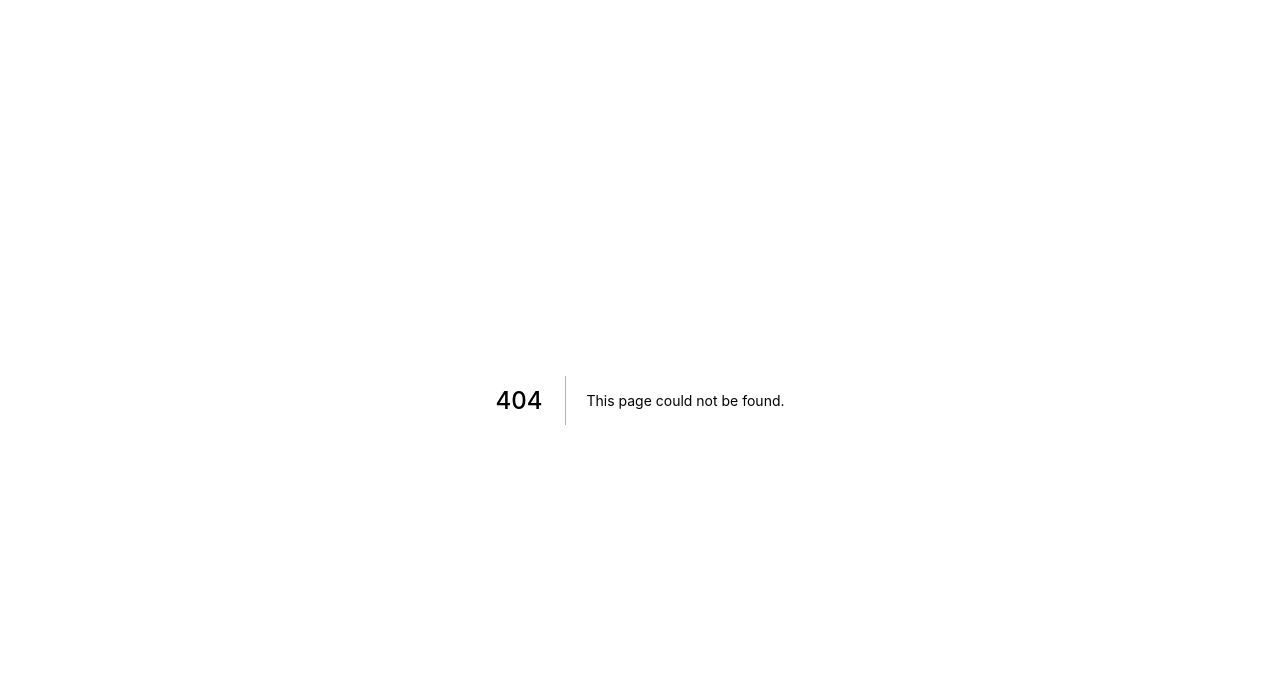
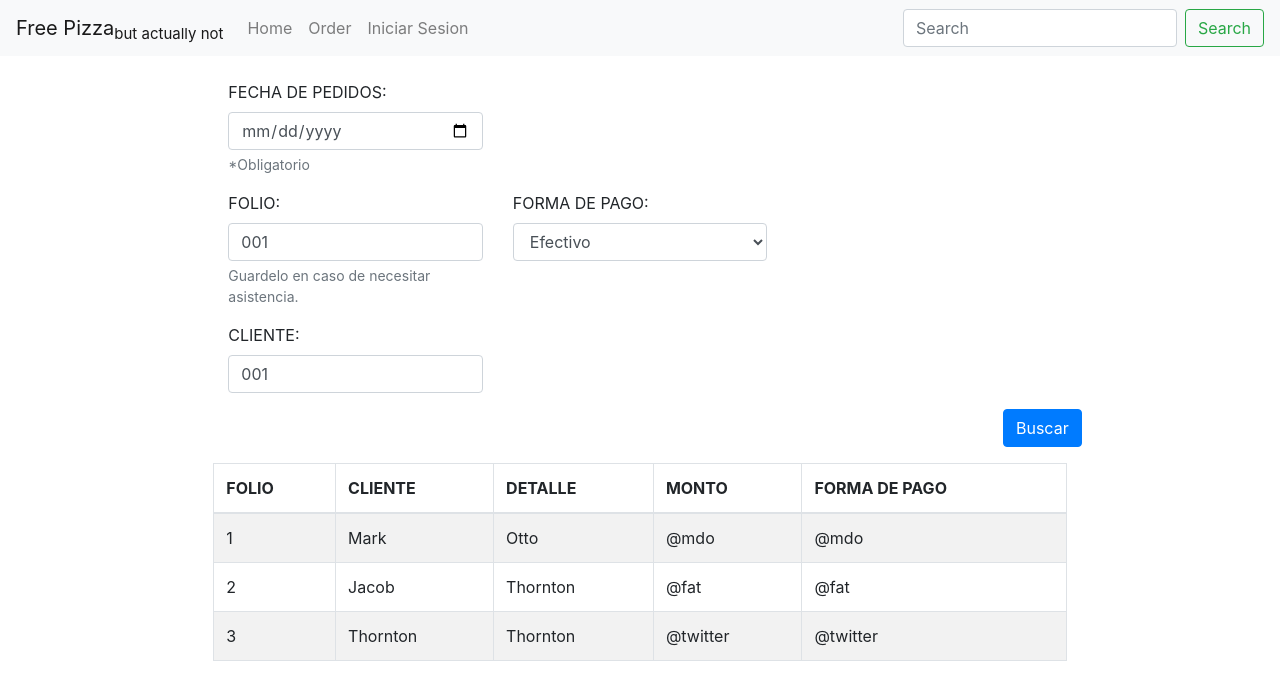
Before and after one commit to JonathanGzzBen/free-pizza-but-actually-not, a Next.js app in the folder src/: page /pedidos-dia in a window 1280 px wide. Before the commit this address had no page. Shown: the top 700 px of the page. Built offline with nearby package versions, Linux system fonts and the light colour scheme.

Commit message:
Add pedidos-dia page

```diff
--- /dev/null
+++ b/src/pages/pedidos-dia.jsx
@@ -0,0 +1,95 @@
+import { Col, Form, Row, Button, Table } from "react-bootstrap";
+import Layout from "../components/layout";
+
+export default function PedidosPorDia() {
+  return (
+    <Layout>
+      <Form>
+        <Row>
+          <Col>
+            <Form.Group controlId="folio">
+              <Form.Label>FECHA DE PEDIDOS:</Form.Label>
+              <Form.Control type="date" />
+              <Form.Text className="text-muted">*Obligatorio</Form.Text>
+            </Form.Group>
+          </Col>
+          <Col></Col>
+          <Col></Col>
+        </Row>
+        <Row>
+          <Col>
+            <Form.Group controlId="folio">
+              <Form.Label>FOLIO:</Form.Label>
+              <Form.Control type="text" ReadOnly value="001" />
+              <Form.Text className="text-muted">
+                Guardelo en caso de necesitar asistencia.
+              </Form.Text>
+            </Form.Group>
+          </Col>
+          <Col>
+            <Form.Group controlId="forma-pago">
+              <Form.Label>FORMA DE PAGO:</Form.Label>
+              <Form.Control as="select" defaultValue="Choose...">
+                <option>Efectivo</option>
+              </Form.Control>
+            </Form.Group>
+          </Col>
+          <Col></Col>
+        </Row>
+        <Row className="align-middle">
+          <Col>
+            <Form.Group controlId="cliente">
+              <Form.Label>CLIENTE:</Form.Label>
+              <Form.Control type="text" ReadOnly value="001" />
+            </Form.Group>
+          </Col>
+          <Col></Col>
+          <Col></Col>
+        </Row>
+        <Row className="justify-content-end">
+          <Form.Group as={Row}>
+            <Col style={{ padding: "0" }} sm={{ span: 10 }}>
+              <Button type="submit">Buscar</Button>
+            </Col>
+          </Form.Group>
+        </Row>
+      </Form>
+      <Row>
+        <Table striped bordered hover>
+          <thead>
+            <tr>
+              <th>FOLIO</th>
+              <th>CLIENTE</th>
+              <th>DETALLE</th>
+              <th>MONTO</th>
+              <th>FORMA DE PAGO</th>
+            </tr>
+          </thead>
+          <tbody>
+            <tr>
+              <td>1</td>
+              <td>Mark</td>
+              <td>Otto</td>
+              <td>@mdo</td>
+              <td>@mdo</td>
+            </tr>
+            <tr>
+              <td>2</td>
+              <td>Jacob</td>
+              <td>Thornton</td>
+              <td>@fat</td>
+              <td>@fat</td>
+            </tr>
+            <tr>
+              <td>3</td>
+              <td>Thornton</td>
+              <td>Thornton</td>
+              <td>@twitter</td>
+              <td>@twitter</td>
+            </tr>
+          </tbody>
+        </Table>
+      </Row>
+    </Layout>
+  );
+}
```
